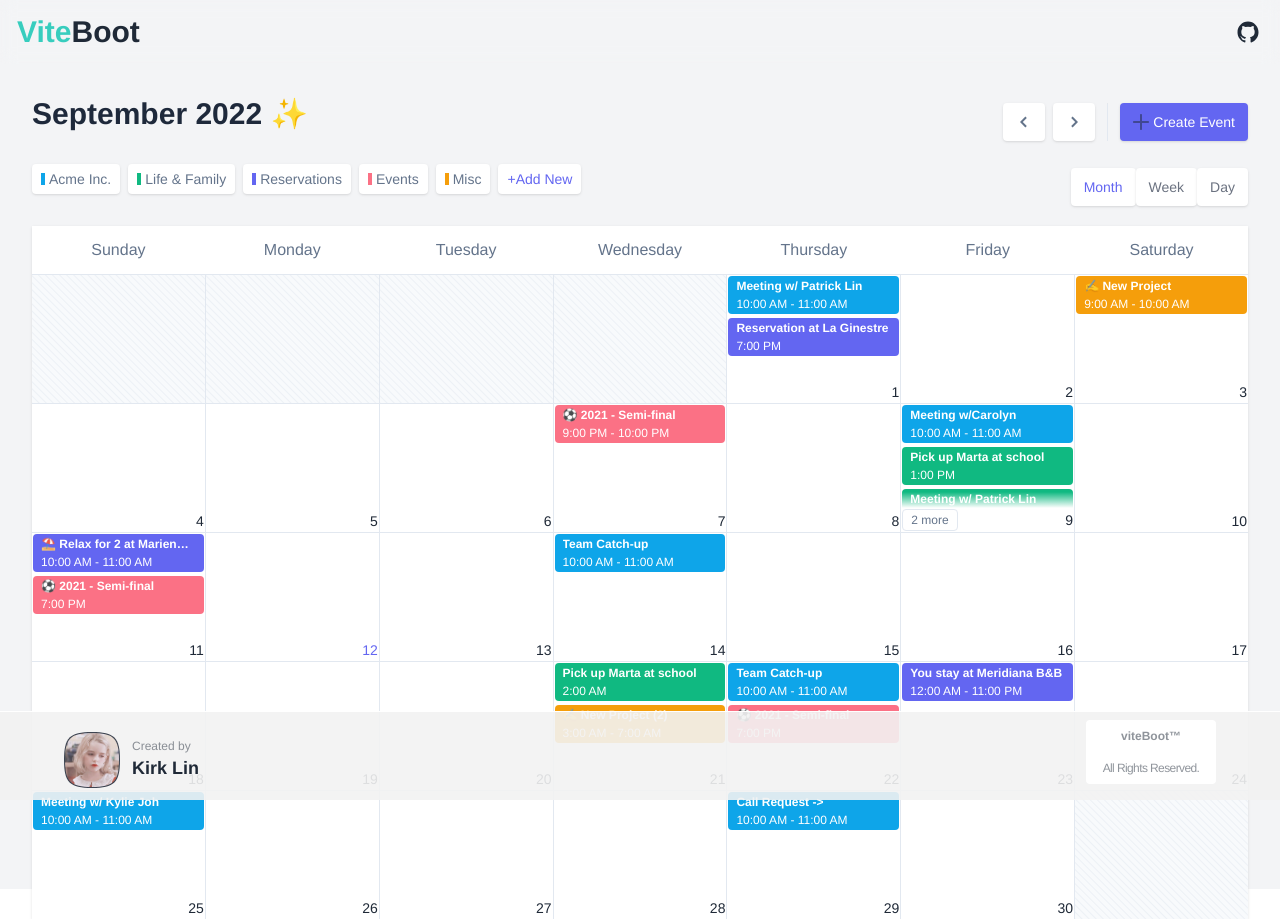
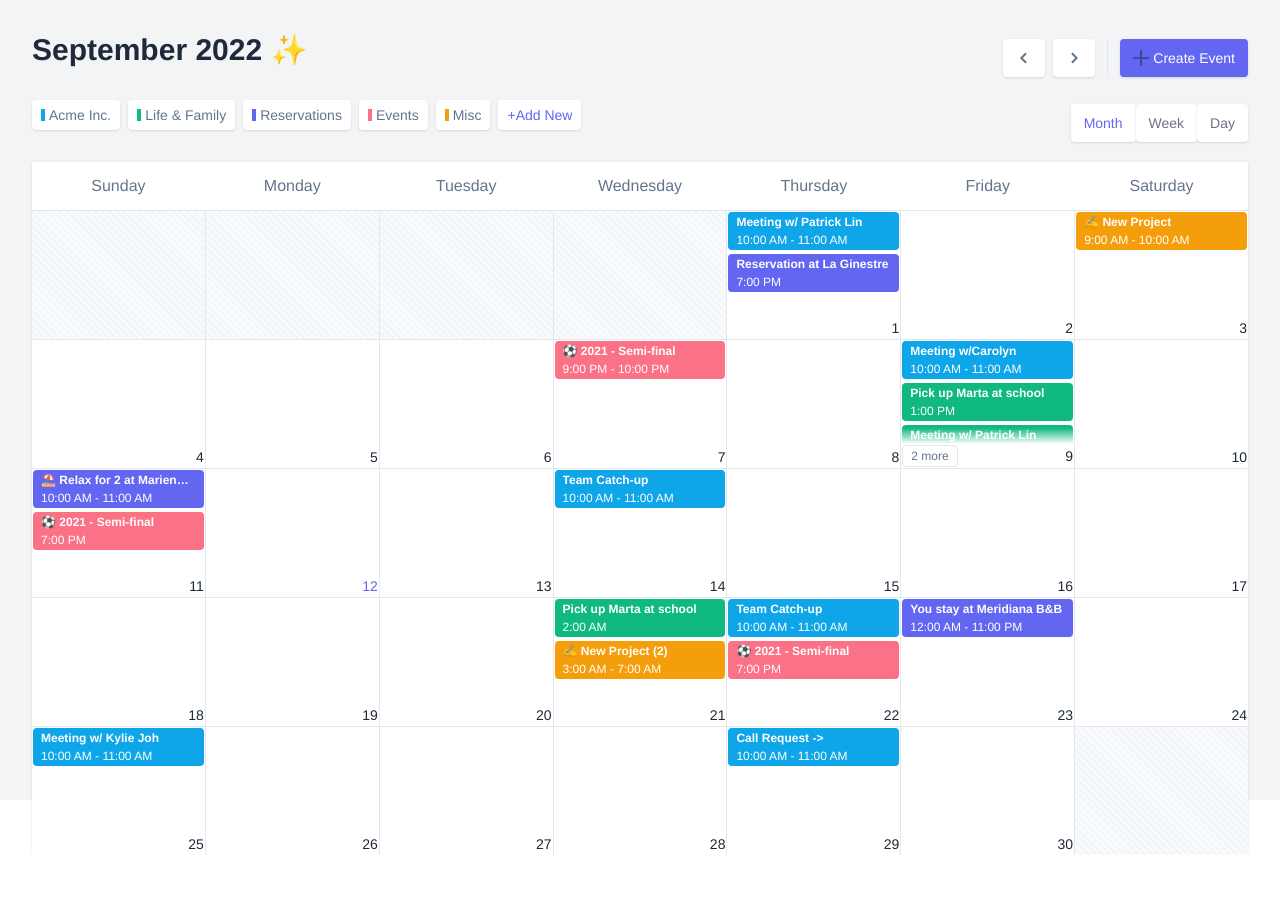
Before and after one commit to kirklin/calendar, a Vue app: page / in a window 1280 px wide. After the commit the page ends 855 px from the top, so only its background shows below. Built offline with nearby package versions, Linux system fonts and the light colour scheme.

Commit message:
chore: clean navbar and footer

```diff
--- a/src/App.vue
+++ b/src/App.vue
@@ -1,16 +1,12 @@
 <script setup lang="ts">
 import { logLabeled } from "./utils/logger";
-import Navbar from "./components/layout/Navbar/index.vue";
-import Footer from "./components/layout/Footer/index.vue";
 logLabeled("I'm ready!  ⸜(๑'ᵕ'๑)⸝⋆*", "log", "", "color: #66ccff");
 </script>
 
 <template>
   <div class="font-chinese antialiased bg-gray-100">
     <div class="min-h-screen">
-      <Navbar />
       <RouterView />
     </div>
-    <Footer />
   </div>
 </template>
```
